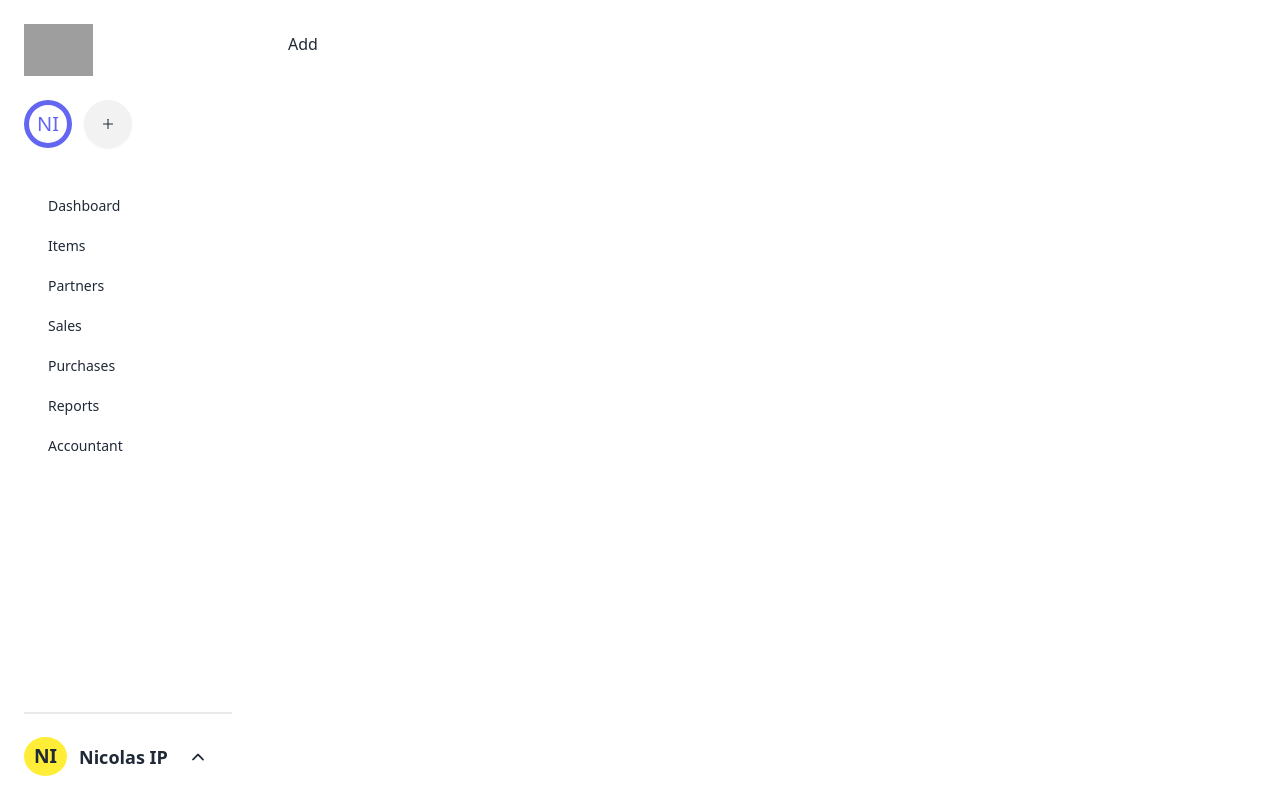
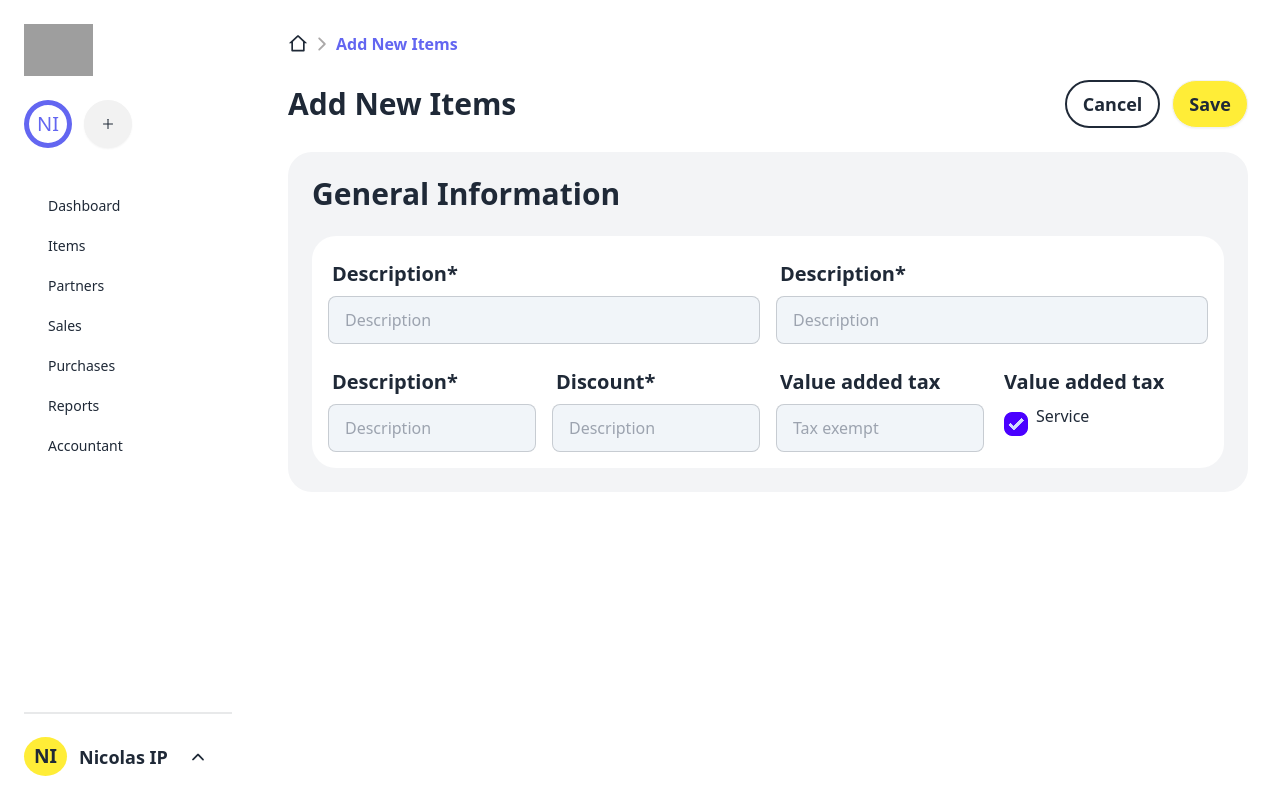
Before and after one commit to JannatulAfrozFaria/balabook-client, a React (Vite) app: page /addItem in a window 1280 px wide. Built offline with nearby package versions, Linux system fonts and the light colour scheme; grey boxes are pictures that could not be loaded.

Commit message:
AddItem page content added

```diff
--- a/src/DashboardPages/Items/AddItem.jsx
+++ b/src/DashboardPages/Items/AddItem.jsx
@@ -1,9 +1,92 @@
-
+import { RiHome2Line } from "react-icons/ri";
+import { IoIosArrowForward } from "react-icons/io";
+import { IoIosArrowDown } from "react-icons/io";
+import { Link } from "react-router-dom";
 
 const AddItem = () => {
     return (
         <div>
-            Add
+            <div className="flex gap-1 items-center">
+                <span className=" font-semibold text-xl"><RiHome2Line /></span>
+                <span className="gray font-semibold text-xl"><IoIosArrowForward /></span>
+                <span className="themeText font-semibold"> Add New Items</span>
+            </div>
+            <div className="flex items-center my-6">
+                <h1 className="text-3xl font-bold flex-grow">Add New Items</h1>
+                <div className="flex gap-3">
+                    <button className="btn btn-outline  rounded-3xl  border-2  text-lg ">
+                        <Link to={'/addItem'}>Cancel</Link>
+                    </button>
+                    <button className="btn rounded-full btnYellow  text-lg">
+                        <Link to={'/addItem'}>Save</Link>
+                    </button>
+                </div>
+
+            </div>
+            <div className="bg-gray-100 p-6 rounded-3xl ">
+                <h1 className="font-semibold text-gray-800 text-3xl">General Information</h1>
+                <div className="grid grid-cols-2 gap-4 p-4 bg-white mt-6 rounded-3xl">
+                    {/* DESCRIPTION */}
+                    <label className="form-control w-full">
+                        <div className="label">
+                            <span className="label-text text-xl  font-semibold">Description*</span>
+                        </div>
+                        <input type="text" placeholder="Description" className="input input-bordered w-full bg-slate-100" />
+                    </label>
+                    {/* ACCOUNT*/}
+                    <label className="form-control w-full">
+                        <div className="label">
+                            <span className="label-text text-xl  font-semibold">Description*</span>
+                        </div>
+                        <input type="text" placeholder="Description" className="input input-bordered w-full bg-slate-100" />
+                    </label>
+                    <div className="grid grid-cols-2 gap-4">
+                        {/* Price*/}
+                        <label className="form-control w-full">
+                            <div className="label">
+                                <span className="label-text text-xl  font-semibold">Description*</span>
+                            </div>
+                            <input type="text" placeholder="Description" className="input input-bordered w-full bg-slate-100" />
+                        </label>
+                        {/* Discount*/}
+                        <label className="form-control w-full">
+                            <div className="label">
+                                <span className="label-text text-xl  font-semibold">Discount*</span>
+                            </div>
+                            <input type="text" placeholder="Description" className="input input-bordered w-full bg-slate-100" />
+                        </label>
+                    </div>
+                    {/* LAST GRID------- */}
+                    <div className="grid grid-cols-2 gap-4">
+
+                        {/* vA-L-U-E- -A-D-D-E-D- -T-A-X-*/}
+                        <label className="form-control w-full">
+                            <div className="label">
+                                <span className="label-text text-xl  font-semibold">Value added tax</span>
+                            </div>
+                            <input type="text" placeholder="Tax exempt" className="input input-bordered w-full bg-slate-100" />
+                        </label>
+                        {/* TYPE----OF---ITEM--*/}
+                        <div>
+                            <div className="label">
+                                <span className="label-text text-xl  font-semibold">Value added tax</span>
+                            </div>
+                            <div className="flex gap-3">
+                                <div className="flex gap-1">
+                                    <div className="form-control">
+
+                                        <label className="label cursor-pointer">
+                                            <input type="checkbox" defaultChecked className="checkbox checkbox-primary" />
+                                        </label>
+                                    </div>
+                                    <h1>Service</h1>
+                                </div>
+                            </div>
+                        </div>
+
+                    </div>
+                </div>
+            </div>
         </div>
     );
 };
--- a/src/DashboardPages/Items/Items.jsx
+++ b/src/DashboardPages/Items/Items.jsx
@@ -1,6 +1,7 @@
 import { RiHome2Line } from "react-icons/ri";
 import { IoIosArrowForward } from "react-icons/io";
 import { IoIosArrowDown } from "react-icons/io";
+import { Link } from "react-router-dom";
 const Items = () => {
     return (
         <div>
@@ -11,7 +12,9 @@ const Items = () => {
             </div>
             <div className="flex items-center my-6">
                 <h1 className="text-3xl font-bold flex-grow">Items</h1>
-                <button className="btn rounded-full btnYellow">Add New Item</button>
+                <button className="btn rounded-full btnYellow">
+                   <Link to={'/addItem'}>Add New Item</Link>
+                </button>
             </div>
             <div className="bg-gray-100 p-6 rounded-3xl ">
                 <h1 className="font-semibold text-gray-800">Search</h1>
```
